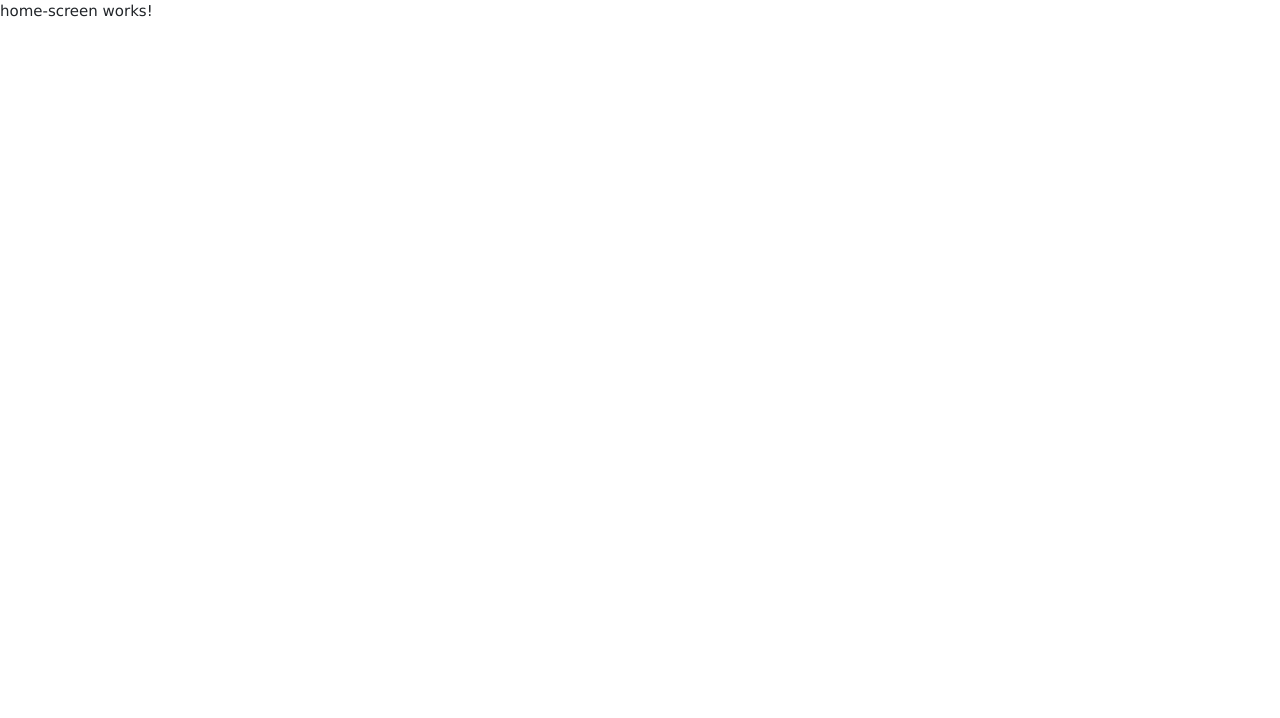
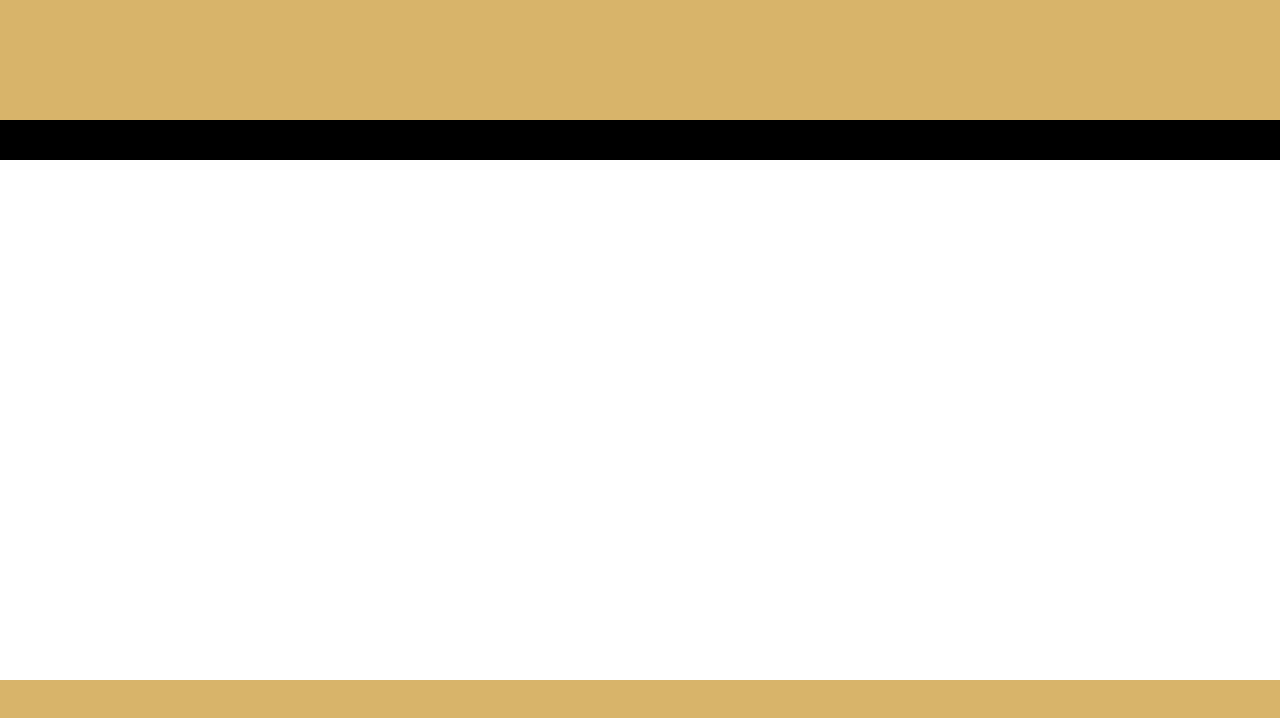
Before and after one commit to CatAcker/demopspf, an Angular app: page /home-screen in a window 1280 px wide. Shown: the top 718 px of the page. Built offline with nearby package versions, Linux system fonts and the light colour scheme.

Commit message:
add content to home screen

```diff
--- a/src/app/components/home-screen/home-screen.component.html
+++ b/src/app/components/home-screen/home-screen.component.html
@@ -1 +1,6 @@
-<p>home-screen works!</p>
+<div class="container-flex">
+    <div id="block">
+        <div id="block2"></div>
+    </div>
+    <div id="block3"></div>
+</div>
--- a/src/app/components/home-screen/home-screen.component.scss
+++ b/src/app/components/home-screen/home-screen.component.scss
@@ -0,0 +1,21 @@
+#block{
+    background-color: black;
+    width:100vw;
+    height:20vh;
+
+}
+#block2{
+    background-color: #d8b46a;
+    width:100vw;
+    height:15vh;
+
+}
+
+#block3{
+    position: absolute;
+    bottom:0;
+    background-color: #d8b46a;
+    width:100vw;
+    height:15vh;
+
+}
```
